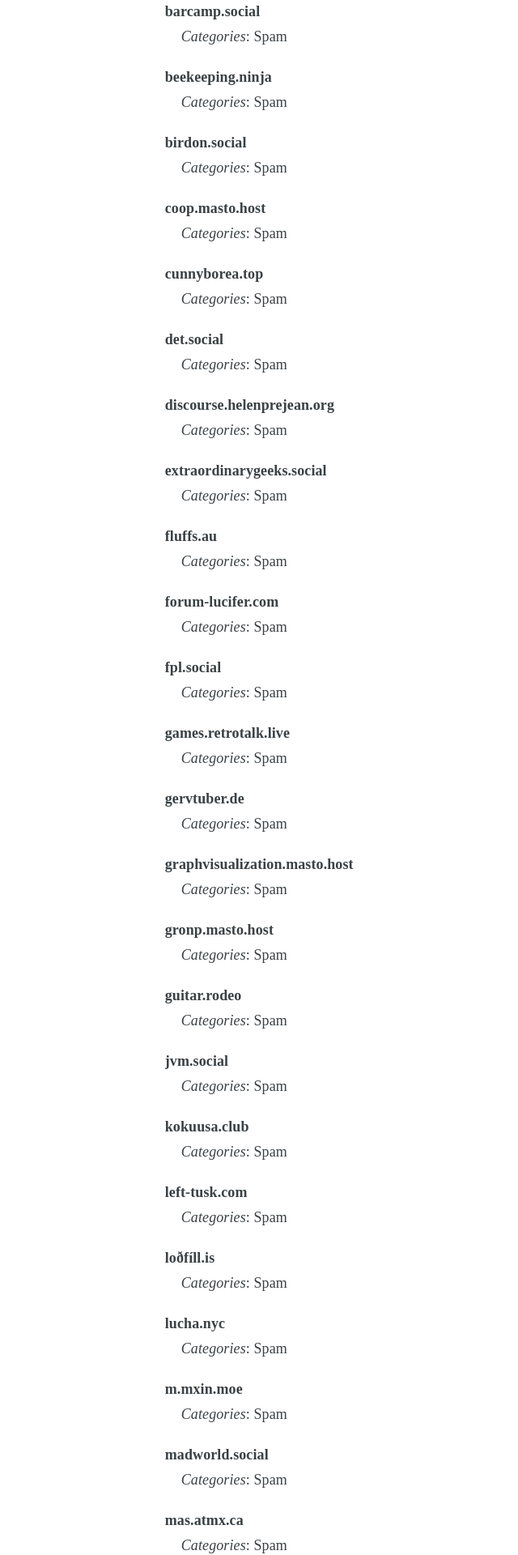
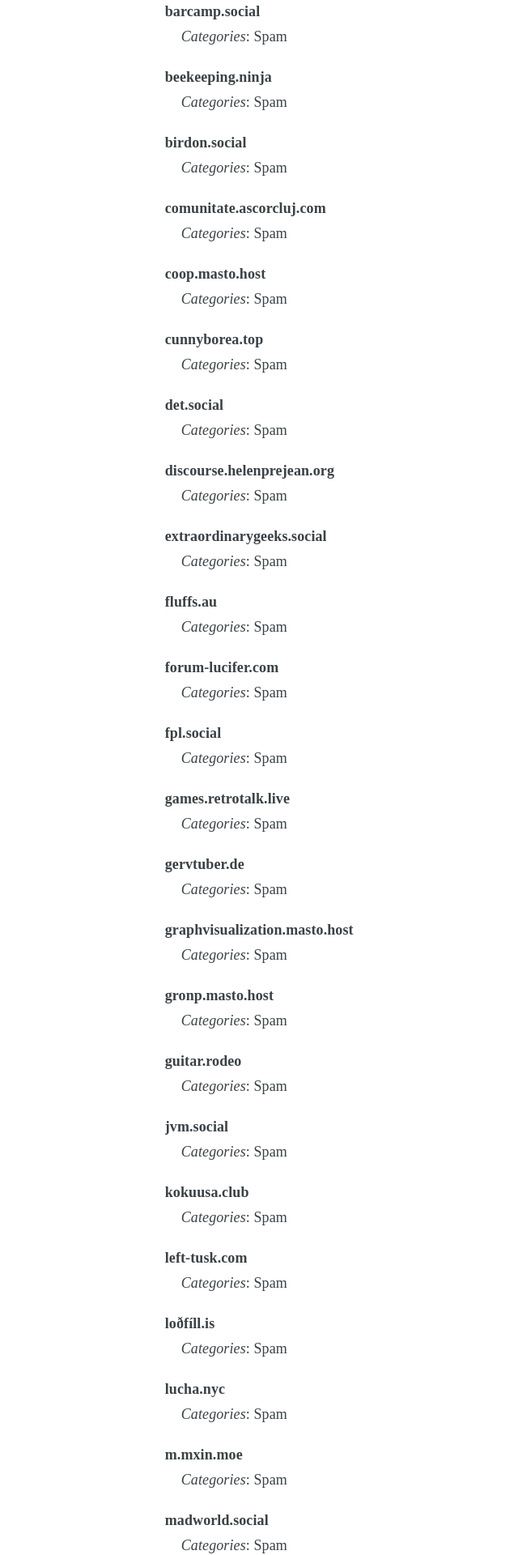
Before and after one commit to chaossocial/meta, a Jekyll site: the page built from federation.md, in a window 1280 px wide. Shown: the part 1397-3317 px from the top of the page at 81% size, without its empty margins (226-866 px from the left). Built offline with Jekyll 4.4.1, drawn with Linux system fonts in a browser that asks for light colours; some of the changed text lies outside the part shown.

Commit message:
Limit comunitate.ascorcluj.com

```diff
--- a/_data/limited_instances.json
+++ b/_data/limited_instances.json
@@ -62,6 +62,15 @@
   },
   {
     "instance": "birdon.social",
+    "tags": [
+      "SPAM"
+    ],
+    "receipts": [],
+    "comment_en": "",
+    "comment_de": ""
+  },
+  {
+    "instance": "comunitate.ascorcluj.com",
     "tags": [
       "SPAM"
     ],
```
